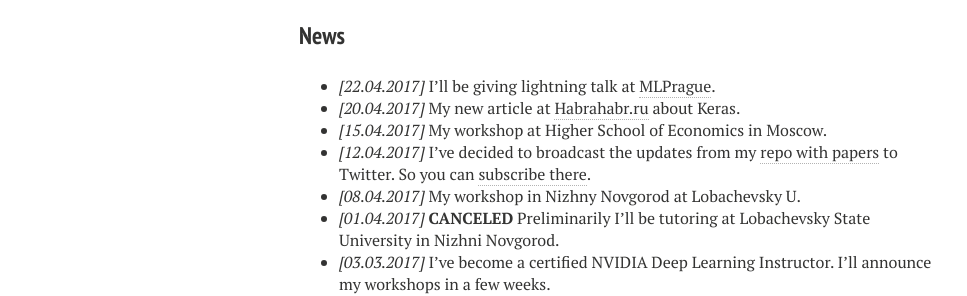
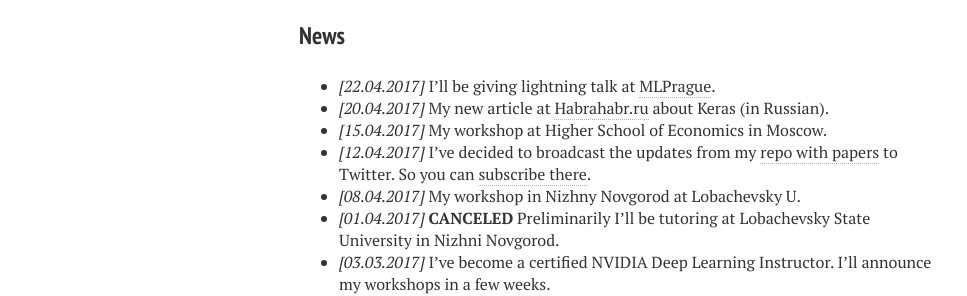
Before and after one commit to madrugado/madrugado.github.io, a Jekyll site: the page built from index.md, in a window 1280 px wide. Shown: the part 640-936 px from the top of the page, without its empty margins (21-988 px from the left). Built offline with Jekyll 4.4.1, drawn with Linux system fonts in a browser that asks for light colours; nearby versions of some CDN libraries.

Commit message:
FIX: language tag

```diff
--- a/index.md
+++ b/index.md
@@ -25,7 +25,7 @@ My short CV is available [here](resume/one-page-cv.pdf). The full CV is [here](h
 
 ### News
 - *[22.04.2017]* I'll be giving lightning talk at [MLPrague](http://mlprague.com).
-- *[20.04.2017]* My new article at [Habrahabr.ru](https://habrahabr.ru/company/ods/blog/325432/) about Keras.
+- *[20.04.2017]* My new article at [Habrahabr.ru](https://habrahabr.ru/company/ods/blog/325432/) about Keras (in Russian).
 - *[15.04.2017]* My workshop at Higher School of Economics in Moscow.
 - *[12.04.2017]* I've decided to broadcast the updates from my [repo with papers](https://github.com/madrugado/deep-learning-nlp-rl-papers) to Twitter. So you can [subscribe there](https://twitter.com/madrugad0).
 - *[08.04.2017]* My workshop in Nizhny Novgorod at Lobachevsky U.
```
